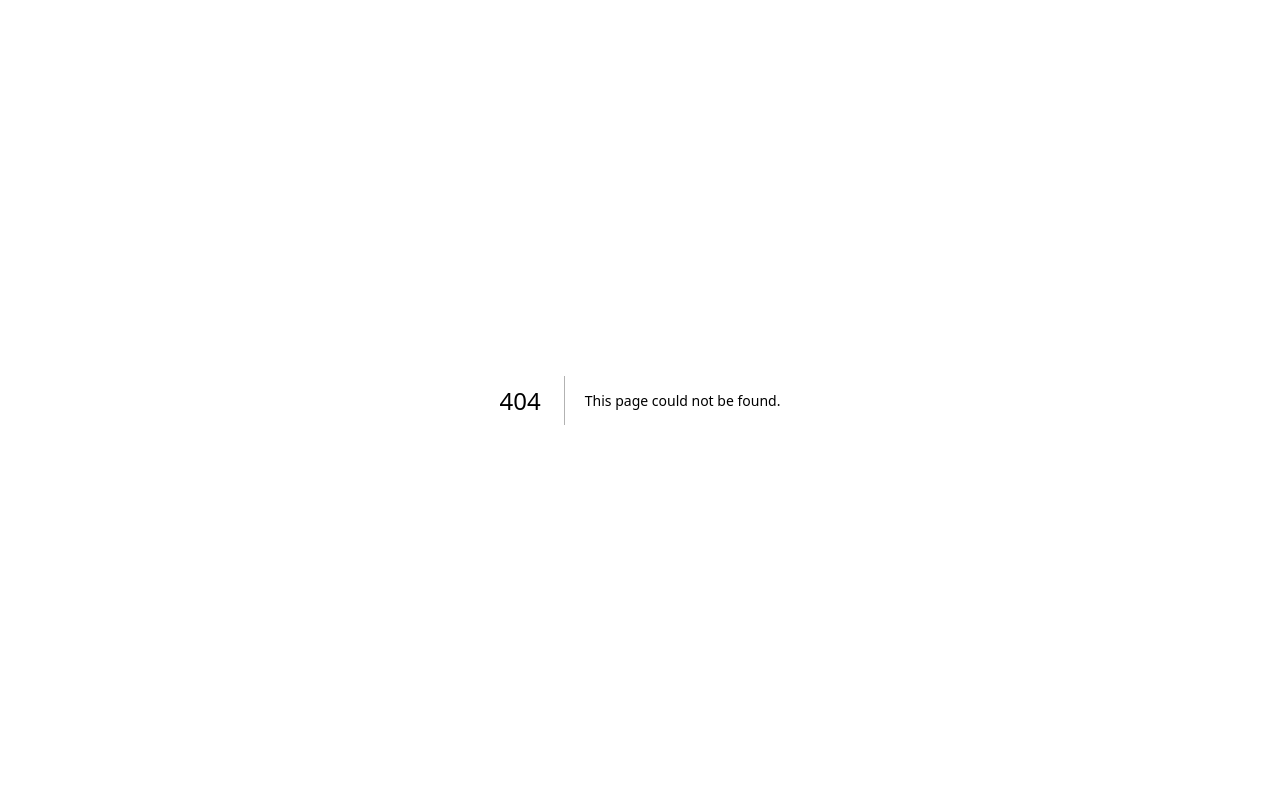
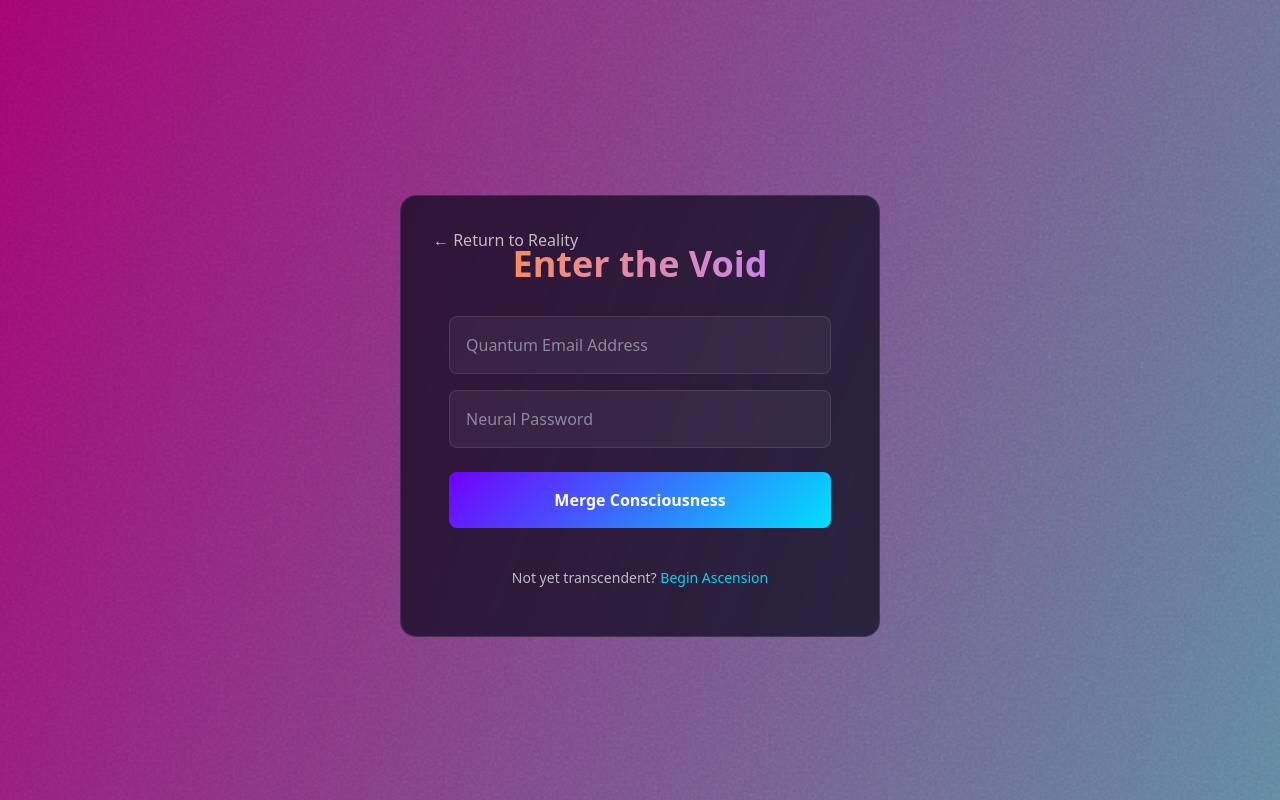
Before and after one commit to Deepersensor/deepcoin, a Next.js app: page /signin in a window 1280 px wide. Before the commit this address had no page. Built offline with nearby package versions, Linux system fonts and the light colour scheme.

Commit message:
💄 Integrate new sign-in and signup functionalities into the application, making it more user-friendly.

```diff
--- a/src/app/globals.css
+++ b/src/app/globals.css
@@ -325,6 +325,83 @@ body {
   box-shadow: inset 0 0 30px rgba(255, 255, 255, 0.1);
 }
 
+/* Auth Form Styles */
+.form-container {
+  background: rgba(8, 8, 25, 0.7);
+  backdrop-filter: blur(10px);
+  border: 1px solid rgba(255, 255, 255, 0.1);
+  padding: 3rem;
+  border-radius: 1rem;
+  width: 100%;
+  max-width: 480px;
+  position: relative;
+}
+
+.cosmic-input-container {
+  position: relative;
+  width: 100%;
+}
+
+.cosmic-input {
+  width: 100%;
+  padding: 1rem;
+  background: rgba(255, 255, 255, 0.05);
+  border: 1px solid rgba(255, 255, 255, 0.1);
+  border-radius: 0.5rem;
+  color: var(--foreground);
+  font-size: 1rem;
+  transition: all 0.3s ease;
+}
+
+.cosmic-input:focus {
+  outline: none;
+  border-color: var(--accent-3);
+  background: rgba(255, 255, 255, 0.08);
+}
+
+.cosmic-input-glow {
+  position: absolute;
+  inset: 0;
+  border-radius: 0.5rem;
+  pointer-events: none;
+  opacity: 0;
+  transition: opacity 0.3s ease;
+  background: radial-gradient(
+    circle at var(--mouse-x, 50%) var(--mouse-y, 50%),
+    rgba(0, 224, 255, 0.2) 0%,
+    transparent 50%
+  );
+}
+
+.cosmic-input-container:hover .cosmic-input-glow {
+  opacity: 1;
+}
+
+.cosmic-button {
+  background: linear-gradient(135deg, var(--accent-2), var(--accent-3));
+  border: none;
+  padding: 1rem;
+  border-radius: 0.5rem;
+  color: white;
+  font-weight: 600;
+  cursor: pointer;
+  position: relative;
+  overflow: hidden;
+}
+
+.cosmic-button::before {
+  content: '';
+  position: absolute;
+  inset: 0;
+  background: linear-gradient(45deg, transparent, rgba(255, 255, 255, 0.2), transparent);
+  transform: translateX(-100%);
+  transition: transform 0.5s ease;
+}
+
+.cosmic-button:hover::before {
+  transform: translateX(100%);
+}
+
 /* Media Queries */
 @media (max-width: 768px) {
   .hero-text h1 {
--- a/src/app/page.tsx
+++ b/src/app/page.tsx
@@ -145,20 +145,24 @@ export default function Home() {
       </div>
 
       <div className="auth-container">
+        <Link href="/signin">
           <motion.button
             whileHover={{ scale: 1.05, boxShadow: "0 0 25px rgba(255, 255, 255, 0.5)" }}
             whileTap={{ scale: 0.95 }}
             className="login-btn"
           >
-          Signup
+            Enter Reality
           </motion.button>
+        </Link>
+        <Link href="/signup">
           <motion.button
             whileHover={{ scale: 1.05, boxShadow: "0 0 25px rgba(120, 255, 214, 0.5)" }}
             whileTap={{ scale: 0.95 }}
             className="signup-btn"
           >
-          App
+            Transcend Form
           </motion.button>
+        </Link>
       </div>
 
       <div className="content-container">
--- /dev/null
+++ b/src/app/signin/page.tsx
@@ -0,0 +1,102 @@
+'use client';
+
+import { useState } from 'react';
+import { motion } from 'framer-motion';
+import Link from 'next/link';
+
+export default function SigninPage() {
+  const [formData, setFormData] = useState({
+    email: '',
+    password: ''
+  });
+
+  const handleSubmit = async (e: React.FormEvent) => {
+    e.preventDefault();
+    // Add signin logic here
+  };
+
+  return (
+    <main className="surreal-container min-h-screen relative overflow-hidden">
+      <div className="background-layer">
+        <motion.div
+          className="animated-gradient"
+          animate={{
+            background: [
+              'linear-gradient(225deg, rgba(255, 119, 0, 0.7) 0%, rgba(138, 0, 255, 0.7) 100%)',
+              'linear-gradient(315deg, rgba(0, 213, 255, 0.7) 0%, rgba(255, 0, 93, 0.7) 100%)',
+            ],
+          }}
+          transition={{ duration: 10, repeat: Infinity, repeatType: 'reverse' }}
+        />
+        <div className="noise-overlay"></div>
+      </div>
+
+      <div className="content-container flex items-center justify-center min-h-screen">
+        <motion.div
+          className="form-container"
+          initial={{ opacity: 0, y: 20 }}
+          animate={{ opacity: 1, y: 0 }}
+          transition={{ duration: 0.8 }}
+        >
+          <Link href="/" className="absolute top-8 left-8 text-white/70 hover:text-white transition-colors">
+            ← Return to Reality
+          </Link>
+
+          <h1 className="text-4xl font-bold mb-8 text-center bg-clip-text text-transparent bg-gradient-to-r from-orange-400 to-purple-400">
+            Enter the Void
+          </h1>
+
+          <form onSubmit={handleSubmit} className="space-y-6">
+            <div className="space-y-4">
+              <motion.div
+                whileHover={{ scale: 1.02 }}
+                className="cosmic-input-container"
+              >
+                <input
+                  type="email"
+                  placeholder="Quantum Email Address"
+                  value={formData.email}
+                  onChange={(e) => setFormData({ ...formData, email: e.target.value })}
+                  className="cosmic-input"
+                  required
+                />
+                <div className="cosmic-input-glow"></div>
+              </motion.div>
+
+              <motion.div
+                whileHover={{ scale: 1.02 }}
+                className="cosmic-input-container"
+              >
+                <input
+                  type="password"
+                  placeholder="Neural Password"
+                  value={formData.password}
+                  onChange={(e) => setFormData({ ...formData, password: e.target.value })}
+                  className="cosmic-input"
+                  required
+                />
+                <div className="cosmic-input-glow"></div>
+              </motion.div>
+            </div>
+
+            <motion.button
+              whileHover={{ scale: 1.02 }}
+              whileTap={{ scale: 0.98 }}
+              className="cosmic-button w-full"
+              type="submit"
+            >
+              Merge Consciousness
+            </motion.button>
+
+            <div className="text-center mt-4 text-sm text-white/70">
+              Not yet transcendent?{' '}
+              <Link href="/signup" className="text-cyan-400 hover:text-cyan-300 transition-colors">
+                Begin Ascension
+              </Link>
+            </div>
+          </form>
+        </motion.div>
+      </div>
+    </main>
+  );
+}
--- /dev/null
+++ b/src/app/signup/page.tsx
@@ -0,0 +1,118 @@
+'use client';
+
+import { useState } from 'react';
+import { motion } from 'framer-motion';
+import Link from 'next/link';
+
+export default function SignupPage() {
+  const [formData, setFormData] = useState({
+    email: '',
+    password: '',
+    confirmPassword: ''
+  });
+
+  const handleSubmit = async (e: React.FormEvent) => {
+    e.preventDefault();
+    // Add signup logic here
+  };
+
+  return (
+    <main className="surreal-container min-h-screen relative overflow-hidden">
+      <div className="background-layer">
+        <motion.div
+          className="animated-gradient"
+          animate={{
+            background: [
+              'linear-gradient(45deg, rgba(76, 0, 255, 0.7) 0%, rgba(0, 209, 255, 0.7) 100%)',
+              'linear-gradient(135deg, rgba(255, 0, 136, 0.7) 0%, rgba(0, 153, 255, 0.7) 100%)',
+            ],
+          }}
+          transition={{ duration: 10, repeat: Infinity, repeatType: 'reverse' }}
+        />
+        <div className="noise-overlay"></div>
+      </div>
+
+      <div className="content-container flex items-center justify-center min-h-screen">
+        <motion.div
+          className="form-container"
+          initial={{ opacity: 0, y: 20 }}
+          animate={{ opacity: 1, y: 0 }}
+          transition={{ duration: 0.8 }}
+        >
+          <Link href="/" className="absolute top-8 left-8 text-white/70 hover:text-white transition-colors">
+            ← Return to Reality
+          </Link>
+
+          <h1 className="text-4xl font-bold mb-8 text-center bg-clip-text text-transparent bg-gradient-to-r from-purple-400 to-cyan-400">
+            Begin Transcendence
+          </h1>
+
+          <form onSubmit={handleSubmit} className="space-y-6">
+            <div className="space-y-4">
+              <motion.div
+                whileHover={{ scale: 1.02 }}
+                className="cosmic-input-container"
+              >
+                <input
+                  type="email"
+                  placeholder="Quantum Email Address"
+                  value={formData.email}
+                  onChange={(e) => setFormData({ ...formData, email: e.target.value })}
+                  className="cosmic-input"
+                  required
+                />
+                <div className="cosmic-input-glow"></div>
+              </motion.div>
+
+              <motion.div
+                whileHover={{ scale: 1.02 }}
+                className="cosmic-input-container"
+              >
+                <input
+                  type="password"
+                  placeholder="Neural Password"
+                  value={formData.password}
+                  onChange={(e) => setFormData({ ...formData, password: e.target.value })}
+                  className="cosmic-input"
+                  required
+                />
+                <div className="cosmic-input-glow"></div>
+              </motion.div>
+
+              <motion.div
+                whileHover={{ scale: 1.02 }}
+                className="cosmic-input-container"
+              >
+                <input
+                  type="password"
+                  placeholder="Confirm Neural Password"
+                  value={formData.confirmPassword}
+                  onChange={(e) => setFormData({ ...formData, confirmPassword: e.target.value })}
+                  className="cosmic-input"
+                  required
+                />
+                <div className="cosmic-input-glow"></div>
+              </motion.div>
+            </div>
+
+            <motion.button
+              whileHover={{ scale: 1.02 }}
+              whileTap={{ scale: 0.98 }}
+              className="cosmic-button w-full"
+              type="submit"
+            >
+              Initialize Consciousness
+            </motion.button>
+
+            <div className="text-center mt-4 text-sm text-white/70">
+              Already transcendent?{' '}
+              <Link href="/signin" className="text-cyan-400 hover:text-cyan-300 transition-colors">
+                Return to Source
+              </Link>
+            </div>
+          </form>
+        </motion.div>
+      </div>
+    </main>
+  );
+}
```
Lines whose indentation alone changed are shown as unchanged.
